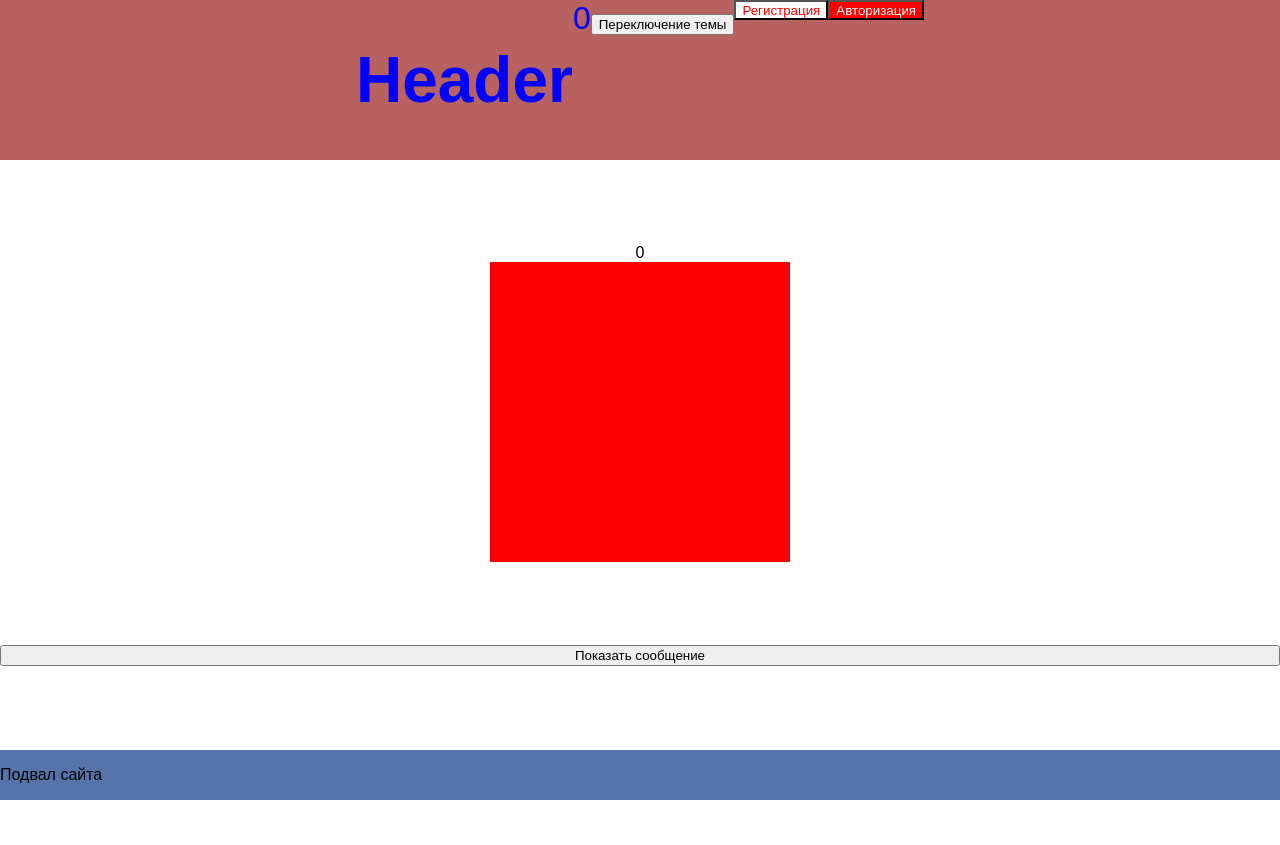
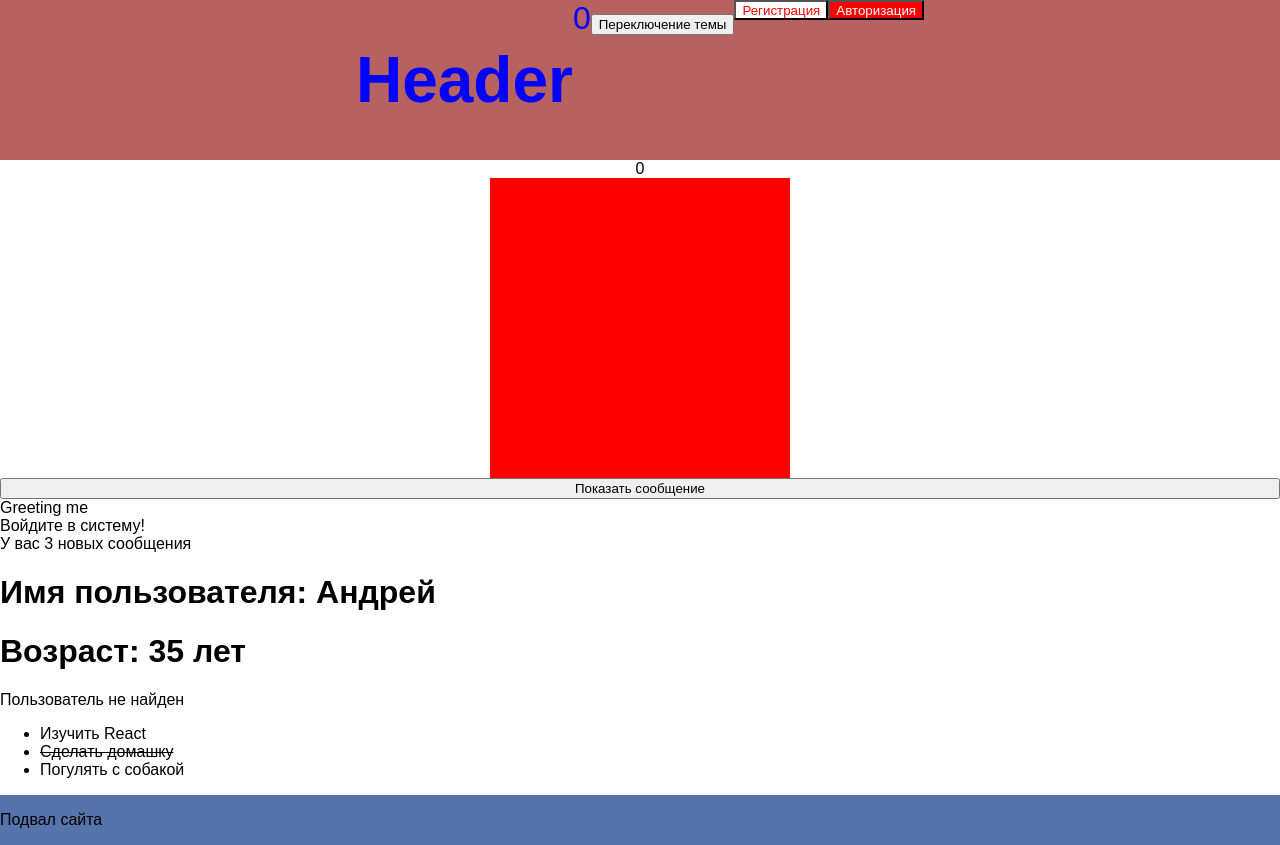
Before and after one commit to AndreyZaytsev90/velo-city, a React (Vite) app in the folder react/vite-project-react-web-garage/: page / in a window 1280 px wide. Before the commit the page ends 800 px from the top, so only its background shows below. Built offline with nearby package versions, Linux system fonts and the light colour scheme.

Commit message:
practice react 1.13

```diff
--- /dev/null
+++ b/react/vite-project-react-web-garage/src/components/Greeting/Greeting.jsx
@@ -0,0 +1,15 @@
+import React from 'react';
+
+const Greeting = ({isLoggedIn}) => {
+    /* if(isLoggedIn) {
+         return <div>Greeting me</div>
+     } else {
+         return <div>Войдите в систему!</div>
+     }*/
+    return isLoggedIn
+        ? <div>Greeting me</div>
+        : <div>Войдите в систему!</div>
+
+};
+
+export default Greeting;
--- /dev/null
+++ b/react/vite-project-react-web-garage/src/components/Notifocation/Notification.jsx
@@ -0,0 +1,11 @@
+import React from 'react';
+
+const Notification = ({messages}) => {
+    return (
+        <div>
+            {messages.length > 0 && <div>У вас {messages.length} новых сообщения</div>}
+        </div>
+    );
+};
+
+export default Notification;
--- /dev/null
+++ b/react/vite-project-react-web-garage/src/components/TodoList/TodoList.jsx
@@ -0,0 +1,13 @@
+import React from 'react';
+
+const TodoList = ({todos}) => {
+    return (
+        <ul>
+            {todos.map((todo) =>
+                <li key={todo.id}>{todo.done? <s>{todo.text}</s>: todo.text}</li>
+            )}
+        </ul>
+    );
+};
+
+export default TodoList;
--- /dev/null
+++ b/react/vite-project-react-web-garage/src/components/UserProfile/UserProfile.jsx
@@ -0,0 +1,12 @@
+import React from 'react';
+
+const UserProfile = ({user}) => {
+    return user ? (
+        <div>
+            <h1>Имя пользователя: {user.name}</h1>
+            {user.age > 18 ? <h1>Возраст: {user.age} лет</h1>: ''}
+        </div>
+    ) : "Пользователь не найден"
+};
+
+export default UserProfile;
--- a/react/vite-project-react-web-garage/src/pages/HomePage/HomePage.jsx
+++ b/react/vite-project-react-web-garage/src/pages/HomePage/HomePage.jsx
@@ -1,6 +1,10 @@
 import React from 'react';
 import './HomePage.css'
 import {Button} from "../../components/Button/Button.jsx";
+import Greeting from "../../components/Greeting/Greeting.jsx";
+import Notification from "../../components/Notifocation/Notification.jsx";
+import UserProfile from "../../components/UserProfile/UserProfile.jsx";
+import TodoList from "../../components/TodoList/TodoList.jsx";
 
 const HomePage = ({clicks, setClicks, isDarkMode, message}) => {
 
@@ -13,6 +17,17 @@ const HomePage = ({clicks, setClicks, isDarkMode, message}) => {
         alert(message)
     }
 
+    const user = {
+        name: 'Андрей',
+        age: 35,
+    }
+
+    const todos = [
+        {"id": 1, "text": "Изучить React", "done": false},
+        {"id": 2, "text": "Сделать домашку", "done": true},
+        {"id": 3, "text": "Погулять с собакой", "done": false}
+    ]
+
     return (
         <>
             <div className='home-page' style={isDarkMode ? {background: 'gray'} : {background: 'white'}}>
@@ -23,6 +38,12 @@ const HomePage = ({clicks, setClicks, isDarkMode, message}) => {
                 callBack={() => viewAlertHandler()}
                 label={"Показать сообщение"}>
             </Button>
+            <Greeting isLoggedIn={true}/>
+            <Greeting isLoggedIn={false}/>
+            <Notification messages={[1, 2, 3]}/>
+            <UserProfile user={user}/>
+            <UserProfile user={''}/>
+            <TodoList todos={todos}/>
         </>
 
     );
```
